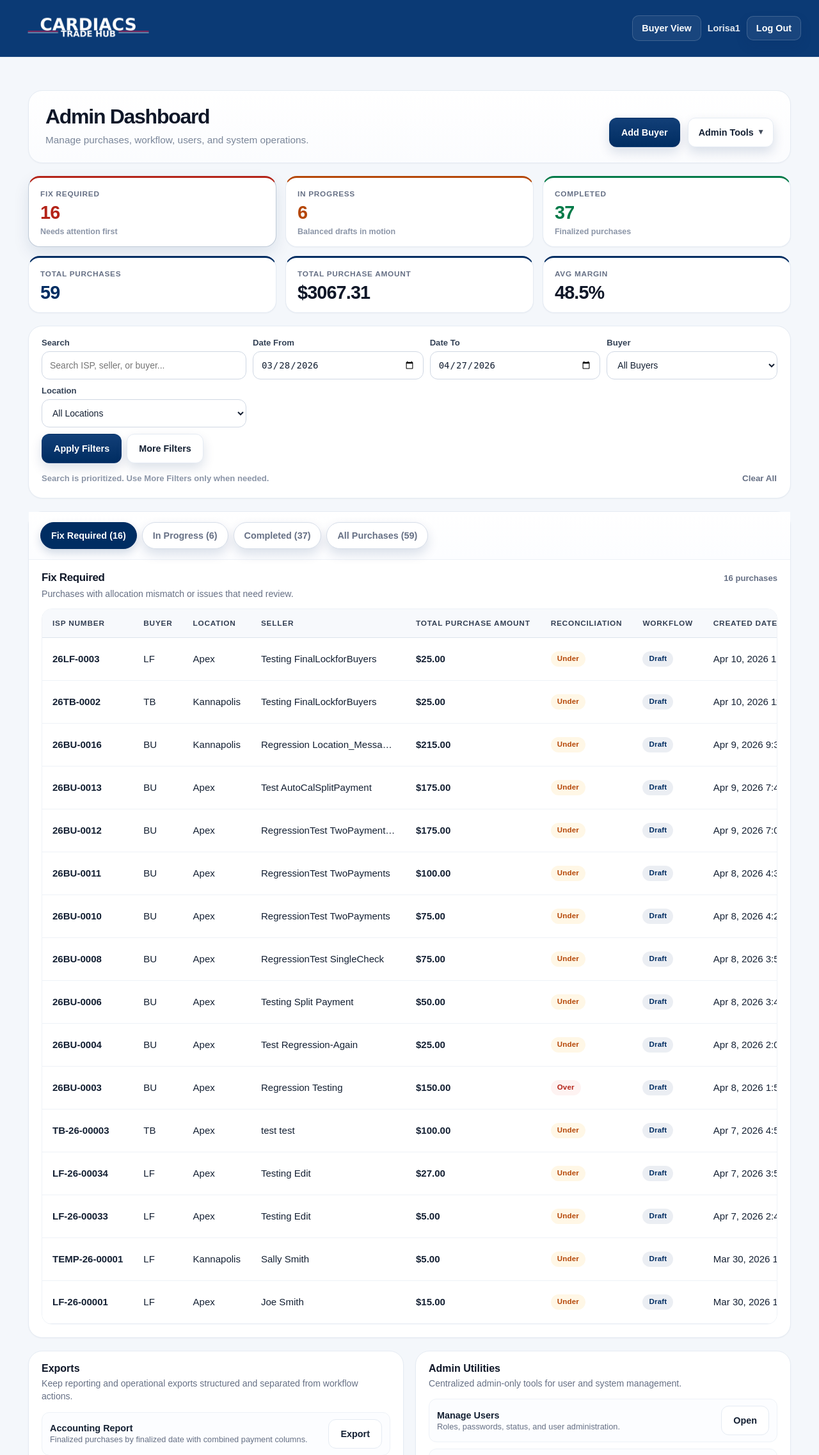
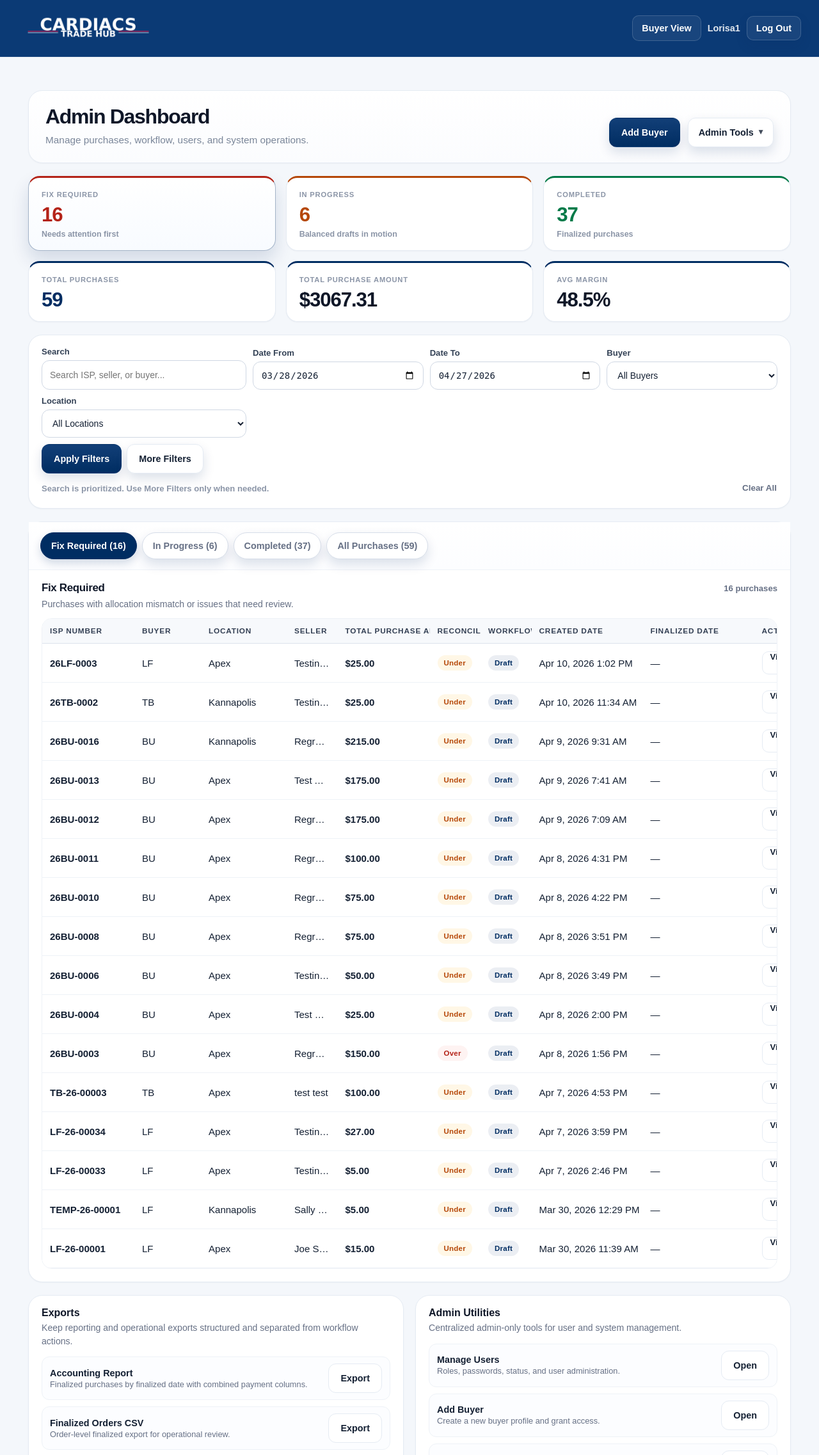
Before and after one commit to Lorisa-CSM/buyback-app, a Django app: page /admin-dashboard/ in a window 1280 px wide. Shown: the top 2274 px of the page at 64% size. Run offline with Django 5.2, Linux system fonts and the light colour scheme; a user stored in the database is signed in; data comes from the database, SQL or seed files in the repository.

Commit message:
Cleaning up table columns for admin dashboard

```diff
--- a/purchases/templates/purchases/admin_dashboard.html
+++ b/purchases/templates/purchases/admin_dashboard.html
@@ -263,7 +262,7 @@
     .kpi-strip {
         display: grid;
         grid-template-columns: repeat(6, minmax(0, 1fr));
-        gap: 14px;
+        gap: 16px;
     }
 
     .kpi-card {
@@ -271,12 +270,12 @@
         text-decoration: none;
         background: var(--surface);
         border: 1px solid var(--border);
+        border-top: 3px solid transparent;
         border-radius: 18px;
         box-shadow: var(--shadow-xs);
-        padding: 18px 18px 16px;
-        transition: transform 0.18s ease, box-shadow 0.18s ease, border-color 0.18s ease;
+        padding: 20px 20px 18px;
+        transition: transform 0.18s ease, box-shadow 0.18s ease, border-color 0.18s ease, background 0.18s ease;
         color: inherit;
-        border-top: 3px solid transparent;
     }
 
     .kpi-card:hover {
@@ -286,36 +285,59 @@
     }
 
     .kpi-card.active {
-        border-color: rgba(0, 45, 98, 0.25);
-        box-shadow: 0 10px 24px rgba(0, 45, 98, 0.10);
-    }
-
-    .kpi-card.fix { border-top-color: #b42318; }
-    .kpi-card.progress { border-top-color: #b54708; }
-    .kpi-card.complete { border-top-color: #027a48; }
-    .kpi-card.financial { border-top-color: #002D62; }
+        border-color: rgba(0, 45, 98, 0.35);
+        box-shadow: 0 14px 28px rgba(0, 45, 98, 0.14);
+        background: linear-gradient(180deg, #ffffff 0%, #f8fbff 100%);
+    }
+
+    .kpi-card.fix {
+        border-top-color: #b42318;
+    }
+
+    .kpi-card.progress {
+        border-top-color: #b54708;
+    }
+
+    .kpi-card.complete {
+        border-top-color: #027a48;
+    }
+
+    .kpi-card.financial {
+        border-top-color: #002D62;
+    }
 
     .kpi-label {
-        font-size: 0.74rem;
+        font-size: 0.7rem;
         text-transform: uppercase;
-        letter-spacing: 0.06em;
-        color: var(--text-soft);
-        font-weight: 800;
-        margin-bottom: 8px;
+        letter-spacing: 0.07em;
+        color: var(--text-muted);
+        font-weight: 700;
+        margin-bottom: 10px;
     }
 
     .kpi-value {
-        font-size: 1.8rem;
-        font-weight: 800;
+        font-size: 1.95rem;
+        font-weight: 850;
         color: var(--text-strong);
-        line-height: 1.02;
-        letter-spacing: -0.03em;
-    }
-
-    .kpi-value.success { color: var(--success-text); }
-    .kpi-value.warning { color: var(--warning-text); }
-    .kpi-value.danger { color: var(--danger-text); }
-    .kpi-value.navy { color: var(--brand-navy); }
+        line-height: 1;
+        letter-spacing: -0.035em;
+    }
+
+    .kpi-value.success {
+        color: var(--success-text);
+    }
+
+    .kpi-value.warning {
+        color: var(--warning-text);
+    }
+
+    .kpi-value.danger {
+        color: var(--danger-text);
+    }
+
+    .kpi-value.navy {
+        color: var(--brand-navy);
+    }
 
     .kpi-note {
         margin-top: 8px;
@@ -379,7 +401,7 @@
     .field select {
         width: 100%;
         max-width: 100%;
-        min-height: 42px;
+        min-height: 44px;
         padding: 10px 12px;
         border: 1px solid #cfd7e3;
         background-color: #ffffff;
@@ -398,22 +420,13 @@
         box-shadow: 0 0 0 4px rgba(0, 45, 98, 0.08);
     }
 
-    .search-field input {
-        min-height: 44px;
-    }
-
     .search-field {
-    min-width: 0;
+        min-width: 0;
     }
 
     .search-field input {
         min-height: 46px;
         font-size: 14px;
-    }
-
-    .field input,
-    .field select {
-        min-height: 44px;
     }
 
     .toolbar-actions {
@@ -519,12 +533,13 @@
     .admin-table {
         width: 100%;
         border-collapse: collapse;
-        min-width: 1120px;
+        min-width: 980px;
+        table-layout: fixed;
     }
 
     .admin-table th,
     .admin-table td {
-        padding: 15px 16px;
+        padding: 12px 12px;
         text-align: left;
         border-bottom: 1px solid var(--border-soft);
         vertical-align: middle;
@@ -550,6 +565,28 @@
         white-space: nowrap;
     }
 
+    .admin-table th:nth-child(1),
+    .admin-table td:nth-child(1) {
+        width: 120px;
+    }
+
+    .admin-table th:nth-child(2),
+    .admin-table td:nth-child(2) {
+        width: 80px;
+    }
+
+    .admin-table th:nth-child(3),
+    .admin-table td:nth-child(3) {
+        width: 110px;
+    }
+
+    .admin-table th:nth-child(8),
+    .admin-table td:nth-child(8),
+    .admin-table th:nth-child(9),
+    .admin-table td:nth-child(9) {
+        width: 150px;
+    }
+
     .admin-table tbody tr {
         cursor: pointer;
         transition: background 0.15s ease;
@@ -568,10 +605,18 @@
         font-weight: 700;
     }
 
+    .col-money {
+        width: 120px;
+        min-width: 120px;
+        max-width: 120px;
+        text-align: right;
+    }
+
     .seller-cell {
-        max-width: 210px;
+        max-width: 180px;
         overflow: hidden;
         text-overflow: ellipsis;
+        white-space: nowrap;
     }
 
     .status-pill {
@@ -1059,7 +1119,7 @@
                                         <th>Buyer</th>
                                         <th>Location</th>
                                         <th>Seller</th>
-                                        <th>Total Purchase Amount</th>
+                                        <th class="col-money">Total Purchase Amount</th>
                                         <th>Reconciliation</th>
                                         <th>Workflow</th>
                                         <th>Created Date</th>
@@ -1076,7 +1136,7 @@
                                             <td>{{ purchase.buyer_initials }}</td>
                                             <td>{{ purchase.location }}</td>
                                             <td class="seller-cell">{{ purchase.seller_first_name }} {{ purchase.seller_last_name }}</td>
-                                            <td class="cell-money">${{ purchase.purchase_total_amount|floatformat:2 }}</td>
+                                            <td class="cell-money col-money">${{ purchase.purchase_total_amount|floatformat:2 }}</td>
                                             <td>
                                                 {% if purchase.reconciliation_status == "under" %}
                                                     <span class="status-pill pill-warning">Under</span>
```
Also changed, not shown: other parts of purchases/templates/purchases/admin_dashboard.html (+43 -1 lines).
